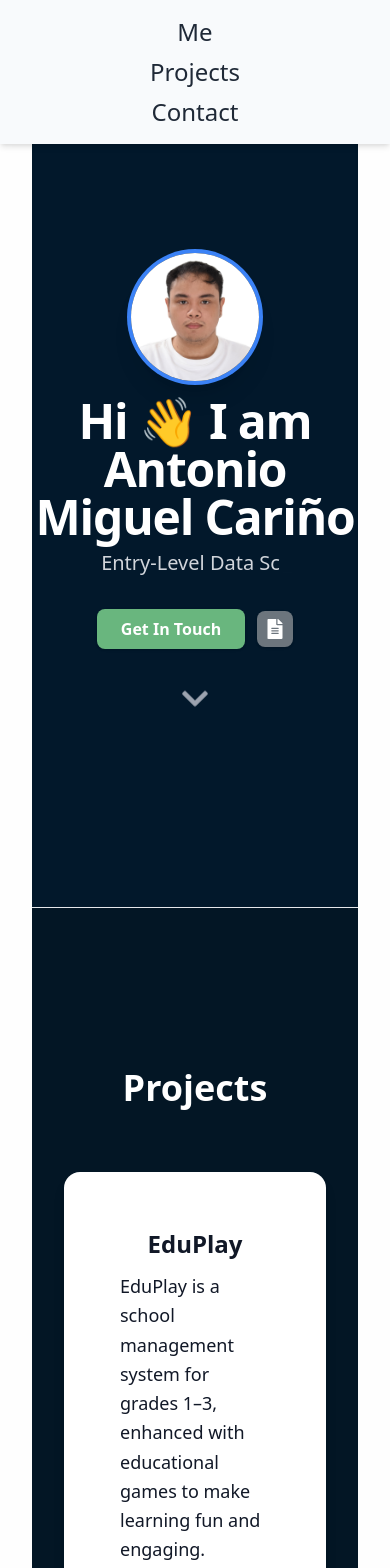
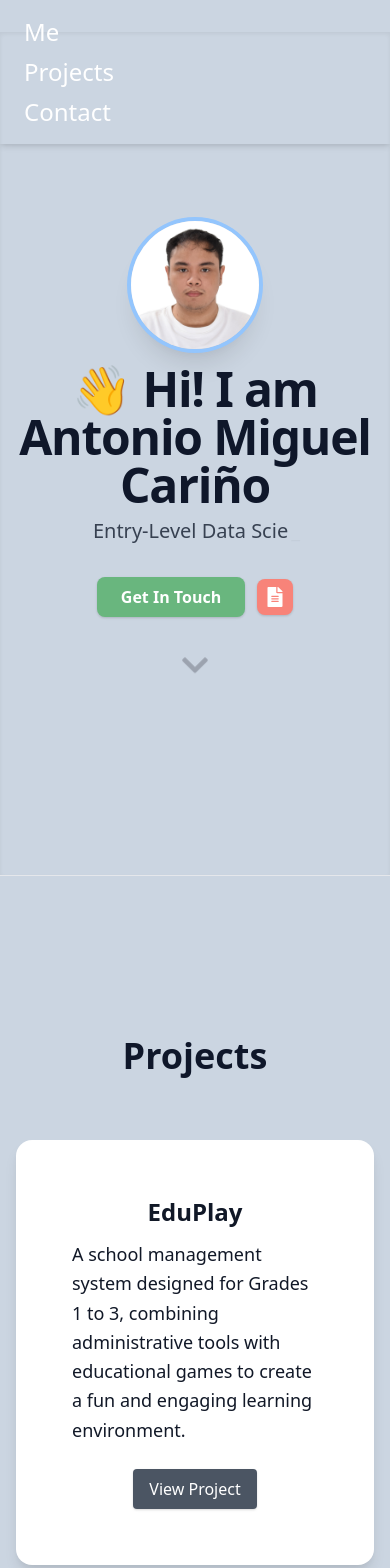
Before and after one commit to ReiTony/ReiTony-Portfolio, a React (Vite) app: page / in a window 390 px wide. Shown: the top 1568 px of the page. Built offline with nearby package versions, Linux system fonts and the light colour scheme.

Commit message:
Refactor project components and styles; add react-toastify for notifications, update project data with detailed specifications, and enhance UI responsiveness.

```diff
--- a/package.json
+++ b/package.json
@@ -18,7 +18,8 @@
     "react-dom": "^19.0.0",
     "react-icons": "^5.4.0",
     "react-modal": "^3.16.3",
-    "react-simple-typewriter": "^5.0.1"
+    "react-simple-typewriter": "^5.0.1",
+    "react-toastify": "^11.0.5"
   },
   "devDependencies": {
     "@eslint/js": "^9.19.0",
--- a/src/components/ContactForm.jsx
+++ b/src/components/ContactForm.jsx
@@ -1,30 +1,28 @@
-import React from 'react';
+import React from "react";
 import { Formik, Form, Field } from "formik";
 import { Button } from "@/components/ui/button";
-import emailjs from 'emailjs-com';
+import emailjs from "emailjs-com";
+import { toast } from "react-toastify";
 
 function ContactForm() {
-
   const sendEmail = (values, { resetForm }) => {
     emailjs
-      .send(
-        "service_id",
-        "template_id",
-        values,
-        "user_id"
-      )
+      .send("service_g7asxna", "template_erqh00y", values, "6f7ZZ4_FffvPzqIzY")
       .then(
-        (result) => {
-          alert("Message Sent Successfully");
+        () => {
+          toast.success("Message sent successfully!");
           resetForm();
         },
         (error) => {
-          alert("Failed to Send Message: " + error.text);
+          toast.error("Failed to send message: " + error.text);
         }
       );
   };
 
   return (
+    <div className="flex flex-col md:flex-row justify-center items-start gap-10 p-8 bg-[#fff5dd] max-w-6xl mx-auto rounded-xl shadow-md">
+      {/* Contact Form */}
+      <div className="w-full md:w-1/2">
         <Formik
           initialValues={{ name: "", email: "", message: "" }}
           validate={(values) => {
@@ -37,35 +35,59 @@ function ContactForm() {
           onSubmit={sendEmail}
         >
           {({ isSubmitting }) => (
-        <Form className="space-y-4 w-full max-w-lg">
+            <Form className="space-y-4">
               <Field
                 type="text"
                 name="name"
                 placeholder="Your Name"
-            className="w-full p-3 border rounded-lg bg-white text-gray-900 shadow-sm focus:outline-none focus:ring-2 focus:ring-blue-200"
+                className="w-full p-3 border rounded-lg bg-white text-black placeholder-gray-600 shadow-sm focus:outline-none focus:ring-2 focus:ring-blue-400"
               />
+
               <Field
                 type="email"
                 name="email"
                 placeholder="Your Email"
-            className="w-full p-3 border rounded-lg bg-white text-gray-900 shadow-sm focus:outline-none focus:ring-2 focus:ring-blue-200"
+                className="w-full p-3 border rounded-lg bg-white text-black placeholder-gray-600 shadow-sm focus:outline-none focus:ring-2 focus:ring-blue-400"
               />
+
               <Field
                 as="textarea"
                 name="message"
                 placeholder="Your Message"
-            className="w-full p-3 border rounded-lg h-40 bg-white text-gray-900 shadow-sm focus:outline-none focus:ring-2 focus:ring-blue-200"
+                className="w-full p-3 border rounded-lg h-40 bg-white text-black placeholder-gray-600 shadow-sm focus:outline-none focus:ring-2 focus:ring-blue-400"
               />
               <Button
                 type="submit"
                 disabled={isSubmitting}
-            className="bg-blue-500 px-4 py-2 rounded-lg hover:bg-blue-600"
+                className="bg-blue-600 hover:bg-blue-700 text-white font-semibold px-4 py-2 rounded-lg transition-all disabled:bg-blue-300"
               >
                 Send Message
               </Button>
             </Form>
           )}
         </Formik>
+      </div>
+
+      {/* Contact Info */}
+      <div className="w-full md:w-1/2 flex flex-col justify-center text-center space-y-4 text-gray-700">
+        <h2 className="text-2xl font-semibold">Contact Info</h2>
+        <p className="text-lg">
+          📧{" "}
+          <a
+            href="mailto:antoncarino.work@gmail.com"
+            className="text-blue-600 hover:underline"
+          >
+            antoncarino.work@gmail.com
+          </a>
+        </p>
+        <p className="text-lg">
+          📱{" "}
+          <a href="tel:+639608722694" className="text-blue-600 hover:underline">
+            +63 960 872 2694
+          </a>
+        </p>
+      </div>
+    </div>
   );
 }
 
--- a/src/components/Hero.jsx
+++ b/src/components/Hero.jsx
@@ -8,12 +8,12 @@ function Hero({ handleScroll }) {
     <section
       id="hero"
       className="flex flex-col items-center justify-center text-center min-h-screen w-full shadow-inner border-b"
-      style={{ backgroundColor: "#02182B", color: "#ffffff" }} // Dark blue background with white text
+      style={{ backgroundColor: "#cbd5e1", color: "#0f172a" }}
     >
       <motion.img
         src="src/assets/DSC_0089 2x2.JPG"
         alt="Portfolio Image"
-        className="w-32 h-32 md:w-48 md:h-48 rounded-full mb-4 shadow-xl ring-4 ring-blue-500 object-cover"
+        className="w-32 h-32 md:w-48 md:h-48 rounded-full mb-4 shadow-xl ring-4 ring-blue-300 object-cover"
         initial={{ opacity: 0, scale: 0.8 }}
         animate={{ opacity: 1, scale: 1 }}
         transition={{ duration: 0.5 }}
@@ -24,10 +24,10 @@ function Hero({ handleScroll }) {
         animate={{ opacity: 1, y: 0 }}
         transition={{ duration: 0.5 }}
       >
-        Hi 👋 I am Antonio Miguel Cariño
+       👋 Hi! I am Antonio Miguel Cariño
       </motion.h1>
 
-      <p className="text-xl mb-8 text-gray-300">
+      <p className="text-xl mb-8 text-gray-700">
         <Typewriter
           words={["BackEnd Developer", "Entry-Level Data Scientist", "AI Engineer"]}
           loop={true}
@@ -52,7 +52,7 @@ function Hero({ handleScroll }) {
           href="/public/Cariño_CV.pdf"
           target="_blank"
           rel="noopener noreferrer"
-          style={{ backgroundColor: "#6c757d", color: "#ffffff" }}
+          style={{ backgroundColor: "#f88379", color: "#ffffff" }}
           className="p-2 rounded-lg shadow hover:opacity-90 transition-all"
         >
           <FaFileAlt size={20} />
--- a/src/components/Navigation.jsx
+++ b/src/components/Navigation.jsx
@@ -4,7 +4,7 @@ function Navigation({ handleScroll }) {
   return (
     <nav
       className="fixed top-0 left-0 w-full py-4 px-6 flex flex-col md:flex-row items-center justify-center shadow-md z-50"
-      style={{ backgroundColor: '#f8fafc', color: '#1f2937' }} // Light background with dark text
+      style={{ backgroundColor: '#1e293b"', color: 'white' }}
     >
       <ul className="flex flex-col md:flex-row md:justify-center space-y-2 md:space-y-0 md:space-x-6 w-full md:w-auto">
         <li>
--- a/src/components/ProjectCard.jsx
+++ b/src/components/ProjectCard.jsx
@@ -1,27 +1,29 @@
 import React, { useState } from "react";
 import { Card, CardContent } from "@/components/ui/card";
 import { Button } from "@/components/ui/button";
+import { createPortal } from "react-dom";
 
-const ProjectCard = React.memo(function ProjectCard({
-  project,
-  darkMode,
-}) {
+const ProjectCard = React.memo(function ProjectCard({ project, darkMode }) {
   const [showModal, setShowModal] = useState(false);
-
   const toggleModal = () => setShowModal((prev) => !prev);
 
   return (
     <Card
       key={project.id}
-      className={`project-card w-full max-w-lg mx-auto shadow-lg rounded-2xl p-8 transition-all ${
+      className={`project-card w-full max-w-lg h-[420px] mx-auto shadow-lg rounded-2xl p-8 transition-all ${
         darkMode ? "bg-gray-700 text-white" : "bg-white text-gray-900"
       }`}
     >
-      <CardContent className="p-6 flex flex-col items-center">
-        <h2 className="text-2xl font-semibold text-center">{project.title}</h2>
-        <p className="mt-3 text-lg text-left leading-relaxed">{project.description}</p>
+      <CardContent className="p-6 flex flex-col justify-between items-center h-full w-full">
+        <div>
+          <h2 className="text-2xl font-semibold text-center">
+            {project.title}
+          </h2>
+          <p className="mt-3 text-lg text-left leading-relaxed min-h-[120px]">
+            {project.description}
+          </p>
+        </div>
 
-        {/* Single View Project Button */}
         <div className="mt-6 w-full flex justify-center">
           <Button
             className="min-w-[100px] bg-gray-600 hover:bg-gray-500 shadow text-white"
@@ -33,15 +35,23 @@ const ProjectCard = React.memo(function ProjectCard({
         </div>
       </CardContent>
 
-      {/* Modal for Specifications */}
-      {showModal && (
+      {showModal &&
+        createPortal(
           <div className="fixed inset-0 bg-black bg-opacity-50 flex justify-center items-center z-50">
-          <div className="bg-white p-6 rounded-lg max-w-md w-full">
-            <h3 className="text-2xl font-semibold">{project.title} Specifications</h3>
-            <p className="mt-4">{project.specifications}</p>
+            <div
+              className={`p-6 rounded-lg max-w-md w-full ${
+                darkMode ? "bg-gray-800 text-white" : "bg-white text-gray-900"
+              }`}
+            >
+              <h3 className="text-2xl font-semibold">
+                {project.title} Specifications
+              </h3>
 
-            {/* Dynamic Buttons Based on Project Type */}
+              {/* Use preformatted JSX content inside project data */}
+              {project.formattedSpecifications}
+
               <div className="mt-4 flex justify-end gap-4">
+                {project.githubLink && (
                   <Button
                     className="bg-gray-600 hover:bg-gray-500 text-white"
                     size="sm"
@@ -49,12 +59,14 @@ const ProjectCard = React.memo(function ProjectCard({
                   >
                     GitHub
                   </Button>
-
+                )}
                 {project.downloadAppLink ? (
                   <Button
                     className="bg-green-500 hover:bg-green-600 text-white"
                     size="sm"
-                  onClick={() => window.open(project.downloadAppLink, "_blank")}
+                    onClick={() =>
+                      window.open(project.downloadAppLink, "_blank")
+                    }
                   >
                     Download App
                   </Button>
@@ -69,7 +81,6 @@ const ProjectCard = React.memo(function ProjectCard({
                 )}
               </div>
 
-            {/* Close Modal Button */}
               <div className="mt-4 flex justify-end">
                 <Button
                   className="bg-red-600 hover:bg-red-500 text-white"
@@ -80,7 +91,8 @@ const ProjectCard = React.memo(function ProjectCard({
                 </Button>
               </div>
             </div>
-        </div>
+          </div>,
+          document.body
         )}
     </Card>
   );
--- a/src/components/ui/button.jsx
+++ b/src/components/ui/button.jsx
@@ -1,5 +1,8 @@
-export const Button = ({ children, className, ...props }) => (
-    <button className={`px-4 py-2 rounded ${className}`} {...props}>
-      {children}
-    </button>
-  );
+export const Button = ({ children, className = "", ...props }) => (
+  <button
+    className={`px-4 py-2 rounded transition-all font-medium shadow ${className}`}
+    {...props}
+  >
+    {children}
+  </button>
+);
--- a/src/data/ProjectsData.jsx
+++ b/src/data/ProjectsData.jsx
@@ -2,41 +2,153 @@ export const ProjectsData = [
   {
     id: 1,
     title: "EduPlay",
-    description: "EduPlay is a school management system for grades 1–3, enhanced with educational games to make learning fun and engaging.",
-    image: "/images/project1.png",
-    githubLink: "https://github.com/yourusername/eduplay",
-    websiteLink: "https://eduplay.example.com",
-    downloadAppLink: "",  // No app download for EduPlay
-    specifications: "EduPlay integrates interactive games to improve basic academic skills like math, reading, and science. Features include user dashboards, progress tracking, and teacher-student interaction modules."
+    description:
+      "A school management system designed for Grades 1 to 3, combining administrative tools with educational games to create a fun and engaging learning environment.",
+    image: "/images/project2.png",
+    githubLink: "https://github.com/ReiTony/EduPlay-main",
+    websiteLink: "https://eduplay-lhjs.onrender.com/",
+    downloadAppLink: "",
+    formattedSpecifications: (
+      <div className="space-y-4">
+        <div><strong>Type:</strong> Commissioned Project</div>
+        <div><strong>Role:</strong> Backend Developer</div>
+        <div>
+          <strong>Tech Stack:</strong>
+          <ul className="list-disc pl-5">
+            <li>Front-end: React.js</li>
+            <li>Back-end: Node.js (Express.js)</li>
+            <li>Database: MongoDB</li>
+            <li>Other: JWT (authentication), Bcrypt (password hashing)</li>
+          </ul>
+        </div>
+        <div>
+          <strong>Features:</strong>
+          <ul className="list-disc pl-5">
+            <li>Role-based user and profile management</li>
+            <li>Quizzes for Grades 1–3 with full CRUD support</li>
+            <li>Tracks student progress and achievements</li>
+            <li>Auto-notifies students on completion</li>
+            <li>Secured via JWT and Bcrypt</li>
+          </ul>
+        </div>
+      </div>
+    )
   },
   {
     id: 2,
     title: "Thought Bubble",
-    description: "Thought Bubble is a digital journaling app that uses sentiment analysis to help users track their emotions and mental health.",
+    description:
+      "A journaling app with built-in sentiment analysis and emotion tracking to promote mental wellness and self-awareness through daily reflections.",
     image: "/images/project2.png",
-    githubLink: "https://github.com/yourusername/thoughtbubble",
-    websiteLink: "https://thoughtbubble.example.com",
-    downloadAppLink: "https://example.com/ThoughtBubble.apk",  // App download link for Thought Bubble
-    specifications: "This app uses NLP and sentiment analysis to provide insights into users' emotional states through journaling. Features include daily mood tracking, personalized insights, and mental health resource recommendations."
+    githubLink: "https://github.com/orgs/Thought-Bubble-Team/repositories",
+    websiteLink: "",
+    downloadAppLink: "https://expo.dev/accounts/sephclt/projects/thought-bubble/builds/ee52046e-a1fd-4269-a4e6-59901b516297?fbclid=IwY2xjawJ3WkRleHRuA2FlbQIxMABicmlkETFibUxXcGFQc1l2UTRWamFpAR4ce0oc8uzwvhiQYkRkqDnpoUjKE8s_PwNgDSjHXp21sYSpfsx6WSWvfOOYrw_aem_QfZuq5hUVGLYTyjRkccKyA",
+    formattedSpecifications: (
+      <div className="space-y-4">
+        <div>
+          <strong>Type:</strong> Capstone Project
+        </div>
+        <div>
+          <strong>Role:</strong> AI Engineer & Backend Developer
+        </div>
+        <div>
+          <strong>Tech Stack:</strong>
+          <ul className="list-disc pl-5">
+            <li>Back-end: FastAPI (Python)</li>
+            <li>Database: Supabase (PostgreSQL)</li>
+            <li>
+              Models Used:
+              <ul className="list-disc pl-5 mt-1">
+                <li>
+                  cardiffnlp/twitter-roberta-base-sentiment-latest (sentiment
+                  classification)
+                </li>
+                <li>SamLowe/roberta-base-go_emotions (emotion detection)</li>
+              </ul>
+            </li>
+          </ul>
+        </div>
+        <div>
+          <strong>Features:</strong>
+          <ul className="list-disc pl-5">
+            <li>Encrypted journaling</li>
+            <li>AI sentiment & emotion analysis via Hugging Face</li>
+            <li>Mood Calendar & Mood Bar visualizations</li>
+            <li>Word frequency tracking for reflection</li>
+            <li>Personalized AI-generated emotional feedback</li>
+          </ul>
+        </div>
+      </div>
+    ),
   },
   {
     id: 3,
-    title: "Filipino Sign Language Interpreter",
-    description: "An app that recognizes Filipino sign language gestures and translates them into text or voice.",
-    image: "/images/project3.png",
-    githubLink: "https://github.com/yourusername/fsl-interpreter",
-    websiteLink: "https://fslinterpreter.example.com",
-    downloadAppLink: "https://example.com/FSLInterpreter.apk",  // App download link for FSL
-    specifications: "The app uses real-time gesture recognition to translate Filipino Sign Language (FSL) into spoken and written text. It leverages MediaPipe for hand tracking and CNN models for gesture classification."
+    title: "FSL Interpreter",
+    description:
+      "A mobile app that recognizes Filipino Sign Language (FSL) gestures in real time using AI and hand tracking.",
+    image: "/images/project_fsl.png",
+    githubLink: "",
+    websiteLink: "",
+    downloadAppLink: "https://github.com/FSL-Interpreter-Team/fsl-interpreter-app-android/releases/download/v1.0.0/fsl-gesture-recognizer-release-04-24-2025.apk",
+    formattedSpecifications: (
+      <div className="space-y-4">
+        <div><strong>Type:</strong> Commissioned Project</div>
+        <div><strong>Role:</strong> AI Engineer & Backend Developer</div>
+        <div>
+          <strong>Tech Stack:</strong>
+          <ul className="list-disc pl-5">
+            <li>Back-end: FastAPI</li>
+            <li>AI Model: 1D CNN trained on MediaPipe Gesture Recognition</li>
+            <li>Database: Supabase (PostgreSQL + Storage)</li>
+            <li>Hand Tracking: MediaPipe</li>
+            <li>Deployment: Locally as an Android mobile app built with Kotlin</li>
+          </ul>
+        </div>
+        <div>
+          <strong>Features:</strong>
+          <ul className="list-disc pl-5">
+            <li>Real-time gesture recognition for alphanumeric signs</li>
+            <li>Motion tracking for dynamic gestures (e.g., "J", "Z")</li>
+            <li>MediaPipe-powered hand landmark extraction</li>
+            <li>Custom-trained deep learning model for FSL</li>
+          </ul>
+        </div>
+      </div>
+    )
   },
   {
     id: 4,
     title: "Psoriasis Severity Detector",
-    description: "An AI-powered tool to detect and assess the severity of psoriasis from images.",
-    image: "/images/project4.png",
-    githubLink: "https://github.com/yourusername/psoriasisseveritydetector",
-    websiteLink: "https://psoriasisseverity.example.com",
-    downloadAppLink: "",  // No app download for Psoriasis Severity Detector
-    specifications: "Using deep learning and image classification models like EfficientNet, the app analyzes skin images to determine the severity of psoriasis and provide treatment recommendations based on the severity level."
+    description:
+      "A web app that uses AI to classify the severity of psoriasis from skin images, offering fast, private, and accessible assessments.",
+    image: "/images/project_psoriasis.png",
+    githubLink: "",
+    websiteLink: "https://psoriasis-detector.onrender.com/",
+    downloadAppLink: "",
+    formattedSpecifications: (
+      <div className="space-y-4">
+        <div><strong>Type:</strong> Commissioned Project</div>
+        <div><strong>Role:</strong> AI Engineer & Backend Developer</div>
+        <div>
+          <strong>Tech Stack:</strong>
+          <ul className="list-disc pl-5">
+            <li>Back-end: FastAPI</li>
+            <li>AI Model: EfficientNet-B0 (TensorFlow/Keras)</li>
+            <li>Database: Supabase (PostgreSQL + Storage)</li>
+            <li>Deployment: Hugging Face Spaces, Azure ML</li>
+          </ul>
+        </div>
+        <div>
+          <strong>Features:</strong>
+          <ul className="list-disc pl-5">
+            <li>AI-powered skin severity classification</li>
+            <li>Real-time image analysis with confidence scoring</li>
+            <li>Supabase integration for secure image storage</li>
+            <li>Hugging Face-hosted inference endpoint</li>
+            <li>Supports automated model retraining via Azure</li>
+          </ul>
+        </div>
+      </div>
+    )
   }
 ];
--- a/src/main.jsx
+++ b/src/main.jsx
@@ -1,10 +1,24 @@
-import { StrictMode } from 'react'
-import { createRoot } from 'react-dom/client'
-import './styles/index.css'
-import App from './pages/App.jsx'
+import { StrictMode } from 'react';
+import { createRoot } from 'react-dom/client';
+import { ToastContainer } from "react-toastify";
+import "react-toastify/dist/ReactToastify.css";
+
+import './styles/index.css';
+import App from './pages/App.jsx';
 
 createRoot(document.getElementById('root')).render(
   <StrictMode>
     <App />
-  </StrictMode>,
-)
+    <ToastContainer
+      position="top-center"
+      autoClose={3000}
+      hideProgressBar={false}
+      newestOnTop
+      closeOnClick
+      pauseOnFocusLoss
+      draggable
+      pauseOnHover
+      theme="light"
+    />
+  </StrictMode>
+);
--- a/src/pages/App.jsx
+++ b/src/pages/App.jsx
@@ -37,7 +37,7 @@ export default function Portfolio() {
   return (
     <div
       className="min-h-screen w-full font-sans transition-all duration-300"
-      style={{ backgroundColor: "#02182B", color: "#ffffff" }}
+      style={{ backgroundColor: "#cbd5e1", color: "#0f172a" }}
     >
       <div
         style={{ backgroundColor: "#02182B" }}
@@ -52,9 +52,10 @@ export default function Portfolio() {
       {/* Projects Section */}
       <section
         id="projects"
-        className="py-40 px-4 md:px-8 w-full border-y"
-        style={{ backgroundColor: "#031625", color: "#ffffff" }}
+        className="py-40 w-full border-y"
+        style={{ backgroundColor: "#cbd5e1", color: "#0f172a" }}
       >
+        <div className="max-w-7xl mx-auto px-4 md:px-8">
           <motion.h2
             className="text-4xl font-bold mb-16 text-center"
             initial={{ opacity: 0 }}
@@ -65,7 +66,7 @@ export default function Portfolio() {
           </motion.h2>
 
           <motion.div
-          className="grid grid-cols-1 sm:grid-cols-2 lg:grid-cols-3 gap-16 px-4 md:px-16 w-full"
+            className="grid grid-cols-1 sm:grid-cols-2 lg:grid-cols-3 gap-16 w-full"
             initial={{ opacity: 0 }}
             animate={{ opacity: 1 }}
             transition={{ delay: 0.3, duration: 0.5 }}
@@ -78,16 +79,17 @@ export default function Portfolio() {
               />
             ))}
           </motion.div>
+        </div>
       </section>
 
       {/* Contact Section */}
       <section
         id="contact"
-        className="py-40 w-full shadow-inner border-t"
-        style={{ backgroundColor: "#ecfdf5", color: "#000000" }}
+        className="py-40 w-full border-t shadow-inner"
+        style={{ backgroundColor: "#cbd5e1", color: "#0f172a" }}
       >
+        <div className="max-w-7xl mx-auto px-4 md:px-8">
           <h2 className="text-4xl font-bold text-center mb-12">Get in Touch</h2>
-        <div className="flex justify-center">
           <ContactForm />
         </div>
       </section>
--- a/src/styles/App.css
+++ b/src/styles/App.css
@@ -1,8 +1,9 @@
 #root {
-  max-width: 1280px;
-  margin: 0 auto;
-  padding: 2rem;
-  text-align: center;
+  width: 100%;
+  max-width: 100%;
+  margin: 0;
+  padding: 0;
+  text-align: left;
 }
 
 .logo {
--- a/src/styles/index.css
+++ b/src/styles/index.css
@@ -37,3 +37,8 @@ body {
   background-color: #fefefe;
   color: #1a1a1a;
 }
+
+html, body {
+  width: 100%;
+  overflow-x: hidden;
+}
```
Also changed, not shown: 1 other file (tests, documents, lock files or other folders). Lines whose indentation alone changed are shown as unchanged.
